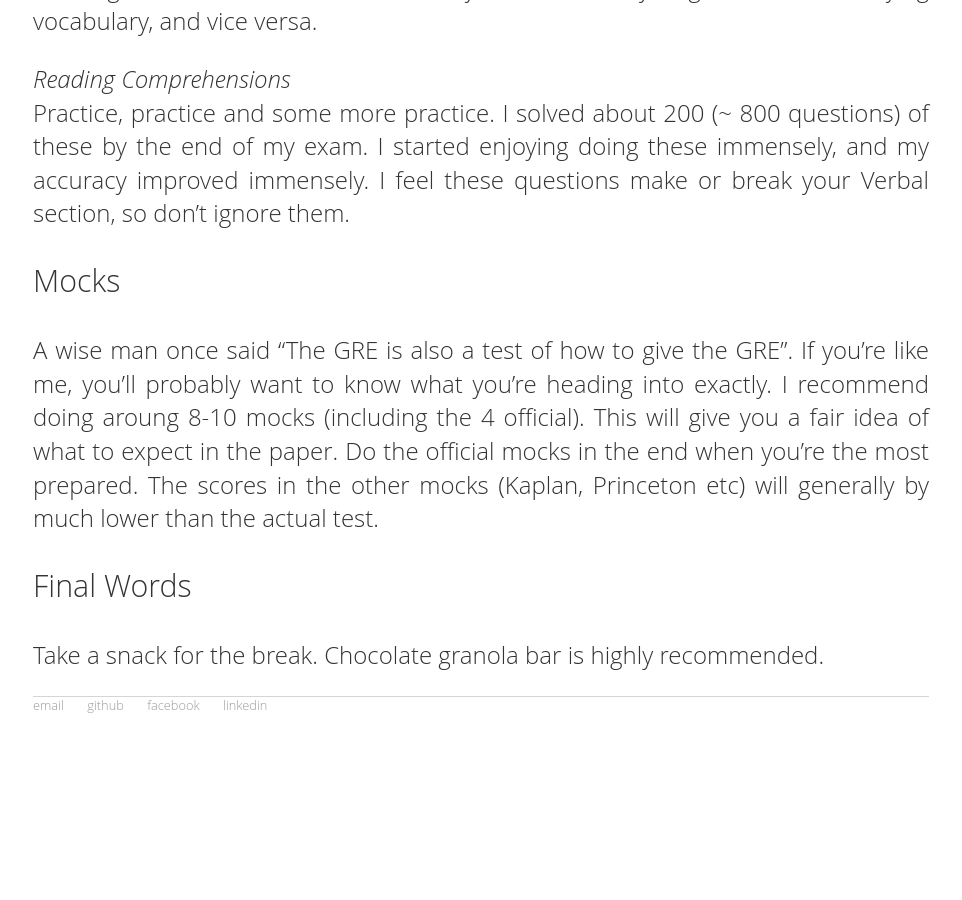
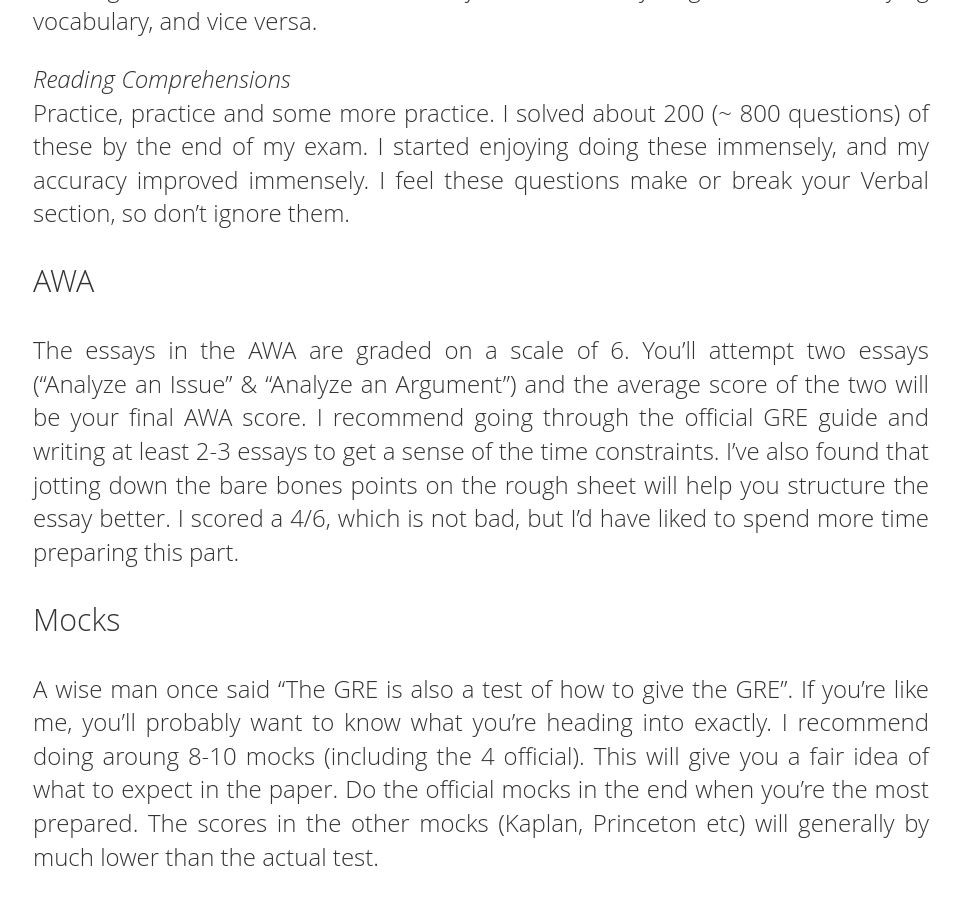
Before and after one commit to sakshiudeshi/sakshiudeshi.github.io, a Jekyll site: the page built from _posts/2016-11-17-how-to-GRE.md, in a window 1280 px wide and 900 px high, scrolled down 1305 px. Shown: the whole window, without its empty margins (159-1121 px from the left). Built offline with Jekyll 4.4.1, drawn with Linux system fonts in a browser that asks for light colours; before the commit the page ends 2079 px from its top, so only the background shows below that.

Commit message:
Updating blogpost

```diff
--- a/_posts/2016-11-17-how-to-GRE.md
+++ b/_posts/2016-11-17-how-to-GRE.md
@@ -25,9 +25,11 @@ These go hand in hand with vocabulary. Switch when you get bored of studying voc
 *Reading Comprehensions*
 Practice, practice and some more practice. I solved about 200 (~ 800 questions) of these by the end of my exam. I started enjoying doing these immensely, and my accuracy improved immensely. I feel these questions make or break your Verbal section, so don't ignore them.
 
+#### AWA
+The essays in the AWA are graded on a scale of 6. You'll attempt two essays ("Analyze an Issue" & "Analyze an Argument") and the average score of the two will be your final AWA score. I recommend going through the official GRE guide and writing at least 2-3 essays to get a sense of the time constraints. I've also found that jotting down the bare bones points on the rough sheet will help you structure the essay better. I scored a 4/6, which is not bad, but I'd have liked to spend more time preparing this part.
+
 #### Mocks
 A wise man once said "The GRE is also a test of how to give the GRE". If you're like me, you'll probably want to know what you're heading into exactly. I recommend doing aroung 8-10 mocks (including the 4 official). This will give you a fair idea of what to expect in the paper. Do the official mocks in the end when you're the most prepared. The scores in the other mocks (Kaplan, Princeton etc) will generally by much lower than the actual test.
 
-
 #### Final Words
 Take a snack for the break. Chocolate granola bar is highly recommended.
```
Also changed, not shown: 1 other file.
